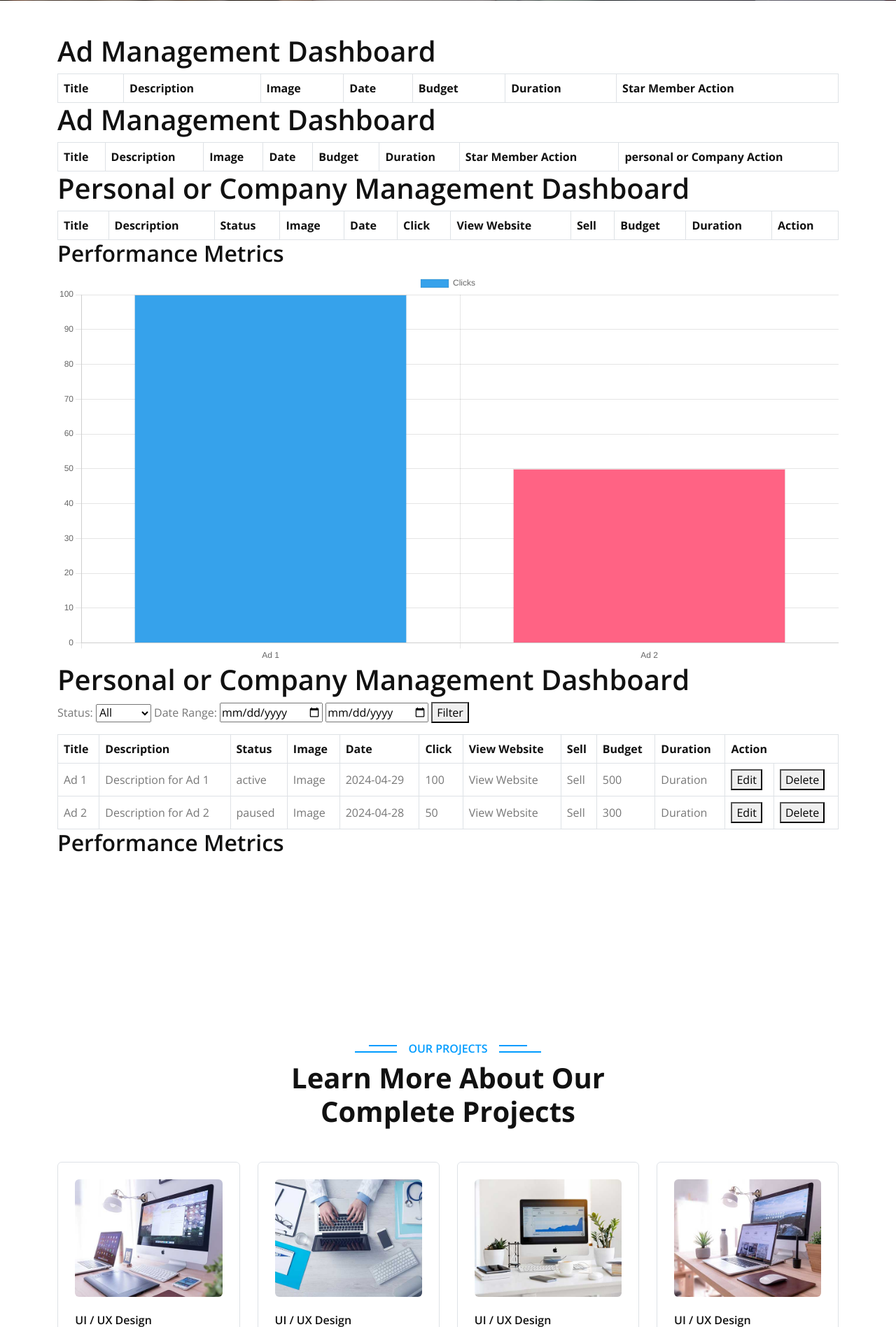
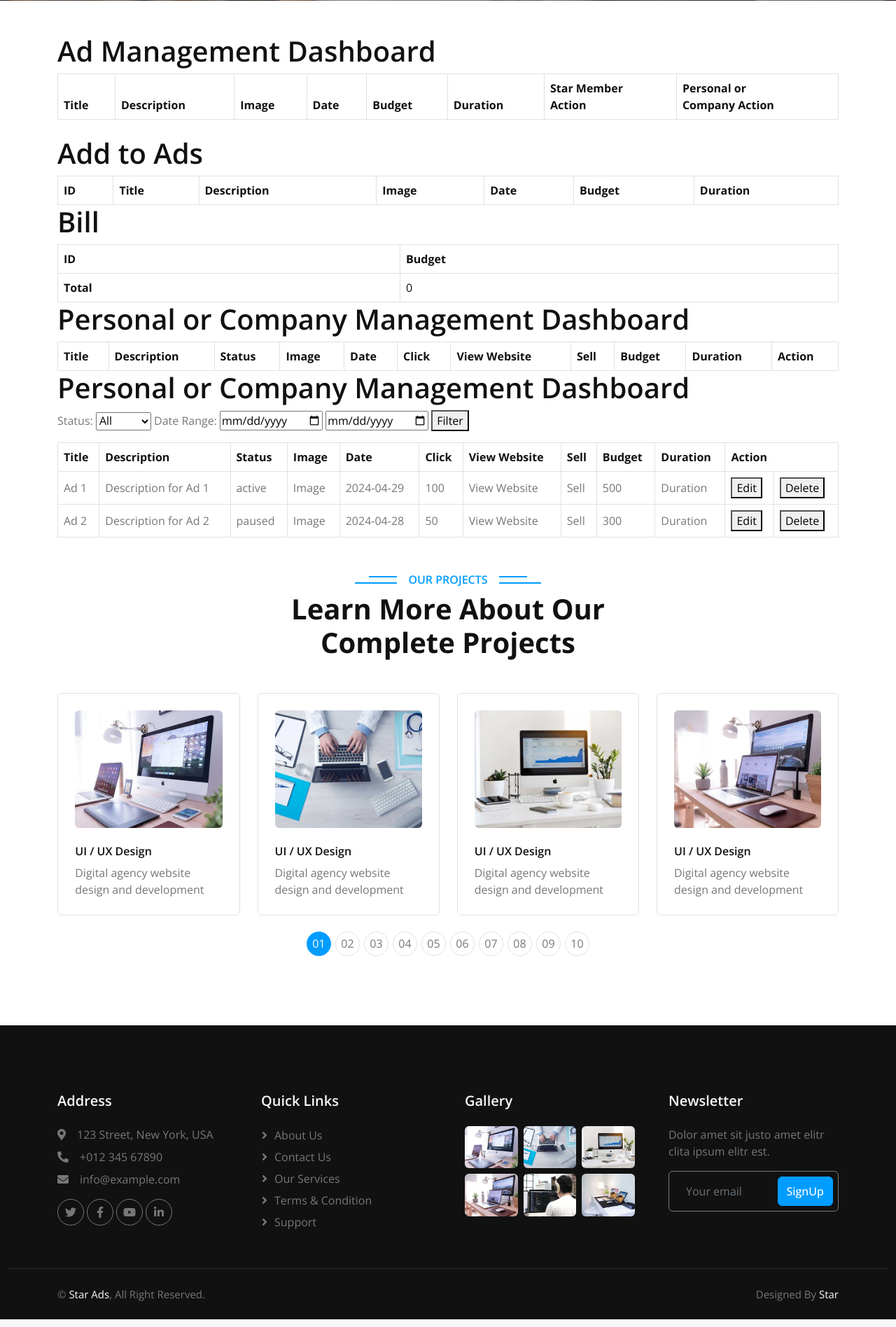
Before and after one commit to Hridoy-Jomadder/Star_ads, a PHP site: page /project.php in a window 1280 px wide. Shown: the part 501-2397 px from the top of the page at 70% size. Run offline with PHP 8.4, Linux system fonts and the light colour scheme; the visitor is signed in with stand-in values (Sample User, id 1); data that the repository does not hold is empty; a map, chart or similar area stays blank; some libraries are stand-ins or nearby versions.

Commit message:
update complete

```diff
--- a/index.php
+++ b/index.php
@@ -213,6 +213,7 @@ if (isset($user)) { // Check if $user is set
                     </div>
                 </div>
                 <a href="contact.php" class="nav-item nav-link">Contact Us</a>
+                <a href="dashboard.php" style="text-align:right;">Dashboard</a>
             </div>
 
         </div>
--- a/project.php
+++ b/project.php
@@ -254,7 +254,8 @@ foreach ($ads as &$ad) {
                     <th scope="col">Date</th>
                     <th scope="col">Budget</th>
                     <th scope="col">Duration</th>
-                    <th scope="col" colspan="2">Star Member Action</th>
+                    <th scope="col" colspan="2">Star Member<br> Action</th>
+                    <th scope="col">Personal or<br> Company Action</th>
                 </tr>
             </thead>
             <tbody>
@@ -278,6 +279,12 @@ foreach ($ads as &$ad) {
                                 <button type="submit" name="action" value="delete">Delete</button>
                             </form>
                         </td>
+                        <td>
+                        <form action="manage_ads.php" method="post">
+                            <input type="hidden" name="ad_id" value="<?php echo $ad['id']; ?>">
+                            <button type="submit" name="action" value="delete">Confirm</button>
+                        </form>
+                    </td>
                     </tr>
                 <?php endforeach; ?>
             </tbody>
@@ -285,59 +292,72 @@ foreach ($ads as &$ad) {
     </div>
 </div>
 
-
+<br>
     <div class="container">
-    <h1>Ad Management Dashboard</h1>
+    <h1>Add to Ads</h1>
     <div class="table-responsive">
             <table class="table text-start align-middle table-bordered table-hover mb-0">
                 <thead>
                     <tr class="text-dark">
+                        <th scope="col">ID</th>
                         <th scope="col">Title</th>
                         <th scope="col">Description</th>
                         <th scope="col">Image</th>
                         <th scope="col">Date</th>
                         <th scope="col">Budget</th>
                         <th scope="col">Duration</th>
-                        <th scope="col" colspan="2">Star Member Action</th>
-                        <th scope="col">personal or Company Action</th>
                     </tr>
                 </thead>
                 <tbody>
 
             <?php foreach ($ads as $ad): ?>
                 <tr>
+                    <td><?php echo $ad['id']; ?></td>
                     <td><?php echo $ad['title']; ?></td>
                     <td><?php echo $ad['description']; ?></td>
+                    <td><img src="<?php echo $ad['image']; ?>" alt="Ad Image" style="max-width: 100px;"></td>
+                        <td><?php echo $ad['date']; ?></td>
+                        <td><?php echo $ad['budget']; ?></td>
+                        <td><?php echo $ad['duration']; ?></td>
+                </tr>
+            <?php endforeach; ?>
+        </table>
+    </div>
+</div>
 
-                    </td>
+<div class="container">
+    <h1>Bill</h1>
+    <div class="table-responsive">
+        <table class="table text-start align-middle table-bordered table-hover mb-0">
+            <thead>
+                <tr class="text-dark">
+                    <th scope="col">ID</th>
+                    <th scope="col">Budget</th>
+                </tr>
+            </thead>
+            <tbody>
+                <?php foreach ($ads as $ad): ?>
+                    <tr>
+                        <td><?php echo $ad['id']; ?></td>
+                        <td><?php echo $ad['budget']; ?></td>
+                    </tr>
+                <?php endforeach; ?>
+            </tbody>
+            <!-- Total Row -->
+            <tfoot>
+                <tr class="text-dark">
+                    <th scope="row" colspan="1">Total</th>
                     <td>
-                    <td>
-                    </td>
-                    <td>
-                    </td>
-                    <td>
-
-                    </td>
-                    <td>
-                        <form action="edit_ad.php" method="post">
-                            <input type="hidden" name="ad_id" value="<?php echo $ad['id']; ?>">
-                            <button type="submit">Edit</button>
-                        </form>
-                    </td>
-                    <td>
-                        <form action="manage_ads.php" method="post">
-                            <input type="hidden" name="ad_id" value="<?php echo $ad['id']; ?>">
-                            <button type="submit" name="action" value="delete">Delete</button>
-                        </form>
-                    </td>
-                    <td>
-                    <form action="manage_ads.php" method="post">
-                            <input type="hidden" name="ad_id" value="<?php echo $ad['id']; ?>">
-                            <button type="submit" name="action" value="delete">Confirm</button>
-                        </form>
+                        <?php
+                        $totalBudget = 0;
+                        foreach ($ads as $ad) {
+                            $totalBudget += $ad['budget'];
+                        }
+                        echo $totalBudget;
+                        ?>
                     </td>
                 </tr>
-            <?php endforeach; ?>
+            </tfoot>
         </table>
     </div>
 </div>
@@ -402,10 +422,10 @@ foreach ($ads as &$ad) {
             <?php endforeach; ?>
         </table>
     </div>
-    <div class="performance">
+    <!-- <div class="performance">
         <h2>Performance Metrics</h2>
         <canvas id="adPerformanceChart" width="400" height="200"></canvas>
-    </div>
+    </div> -->
 </div>
 
 
@@ -446,10 +466,10 @@ foreach ($ads as &$ad) {
             </tbody>
         </table>
     </div>
-    <div class="performance">
+    <!-- <div class="performance">
         <h2>Performance Metrics</h2>
         <canvas id="adPerformanceChart" width="400" height="200"></canvas>
-    </div>
+    </div> -->
 </div>
 
 <script src="https://cdn.jsdelivr.net/npm/chart.js"></script>
```
